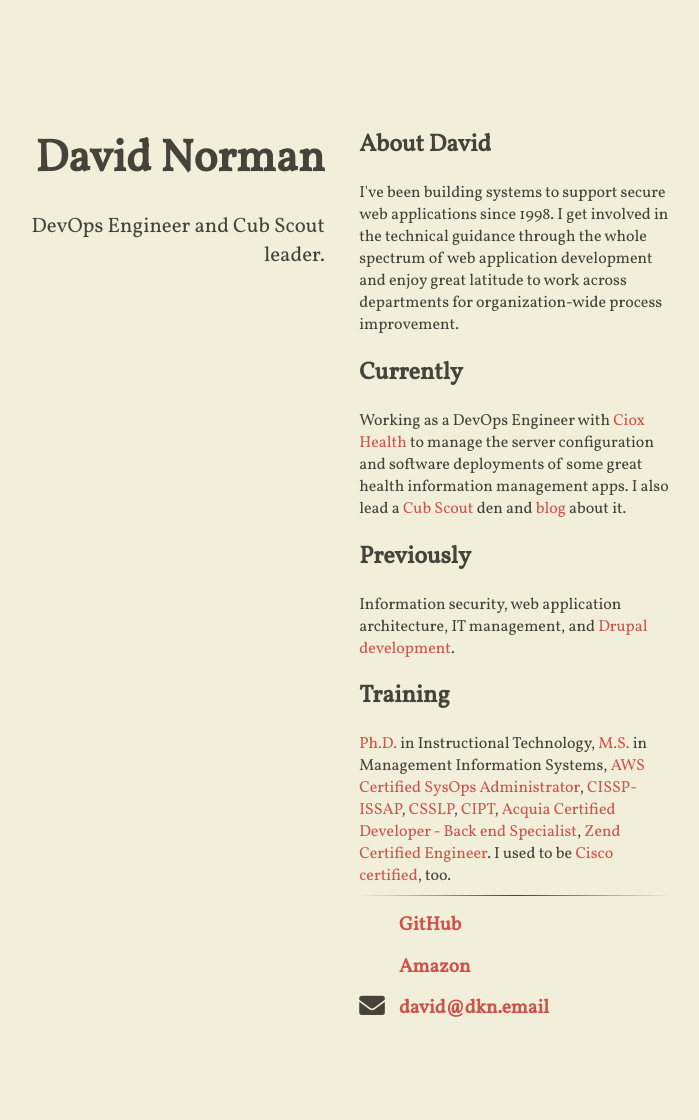
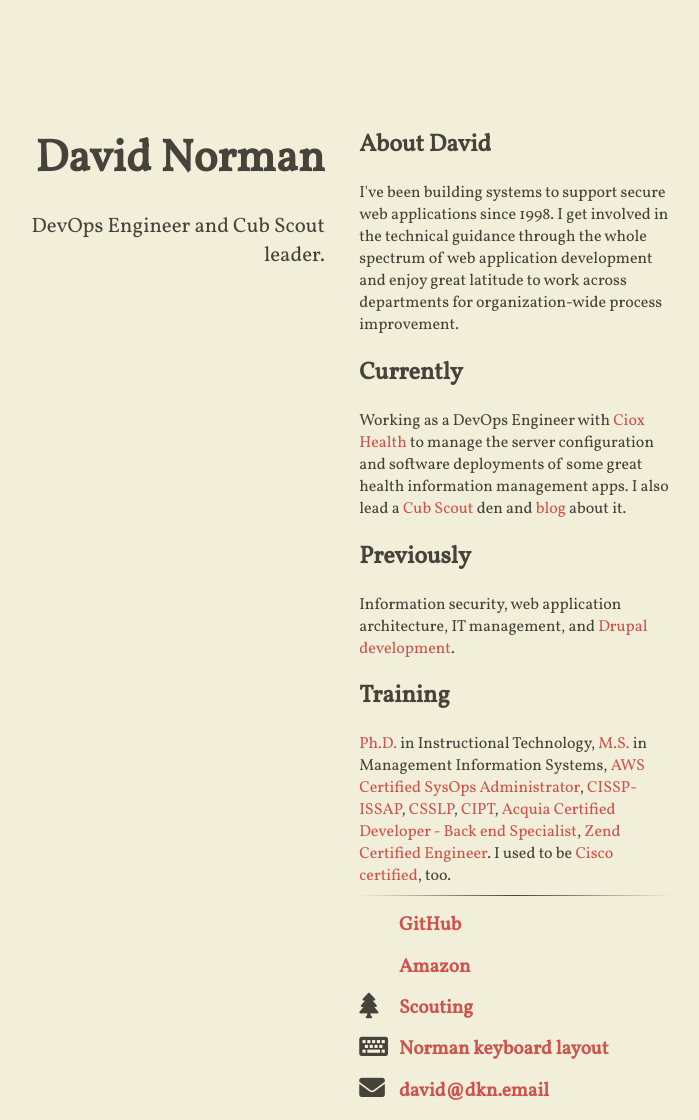
Before and after one commit to deekayen/dkn.github.io, a Jekyll site: the page built from index.html, in a window 1280 px wide. Shown: the whole page, without its empty margins (308-1007 px from the left). Built offline with Jekyll 4.4.1, drawn with Linux system fonts in a browser that asks for light colours; nearby versions of some CDN libraries; before the commit the page ends 1037 px from its top, so only the background shows below that.

Commit message:
Add links to Etowah Scouting Guide and Norman layout.

```diff
--- a/_includes/content.html
+++ b/_includes/content.html
@@ -3,7 +3,6 @@
 
 <h2>Currently</h2>
 Working as a DevOps Engineer with <a href="http://www.cioxhealth.com">Ciox Health</a> to manage the server configuration and software deployments of some great health information management apps. I also lead a <a href="http://www.scouting.org/Home/CubScouts.aspx">Cub Scout</a> den and <a href="https://www.scouting.org/">blog</a> about it.
-
 
 <h2>Previously</h2>
 Information security, web application architecture, IT management, and <a href="https://www.drupal.org/user/972">Drupal development</a>.
@@ -23,6 +22,14 @@ Information security, web application architecture, IT management, and <a href="
     <a href="https://www.amazon.com/">Amazon</a>
   </li>
   <li class="main-list-item">
+    <span class="fa fa-tree fa-lg main-list-item-icon"></span>
+    <a href="https://www.scouting.org/">Scouting</a>
+  </li>
+  <li class="main-list-item">
+    <span class="fa fa-keyboard fa-lg main-list-item-icon"></span>
+    <a href="https://normanlayout.info">Norman keyboard layout</a>
+  </li>
+  <li class="main-list-item">
     <span class="fa fa-envelope fa-lg main-list-item-icon"></span>
     <script>document.write('<'+'a'+' '+'h'+'r'+'e'+'f'+'='+"'"+'m'+'a'+'i'+'l'+'t'+'o'+'&'+'#'+'5'+'8'+';'+'d'+'a'+'v'+'%'+'&'+
 '#'+'5'+'4'+';'+'9'+'%'+'&'+'#'+'5'+'4'+';'+'4'+'&'+'#'+'3'+'7'+';'+'4'+'0'+'d'+'%'+'6'+'B'+'n'+'%'+
```
